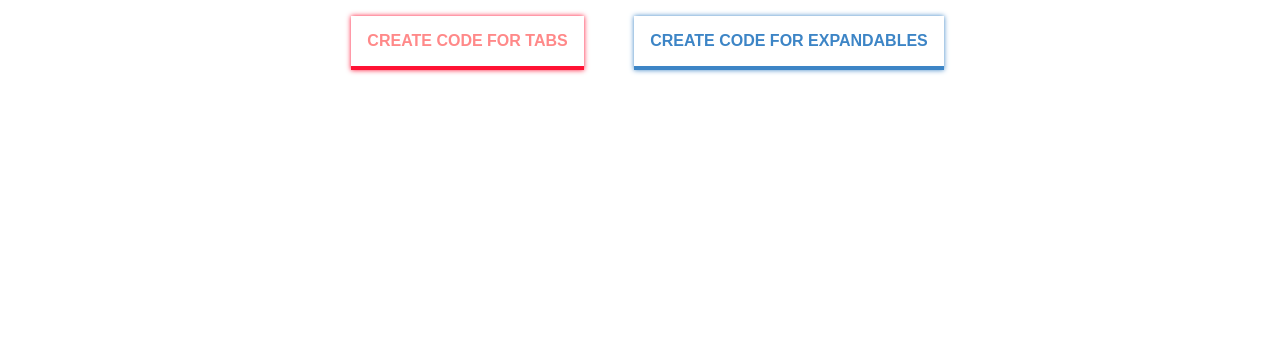
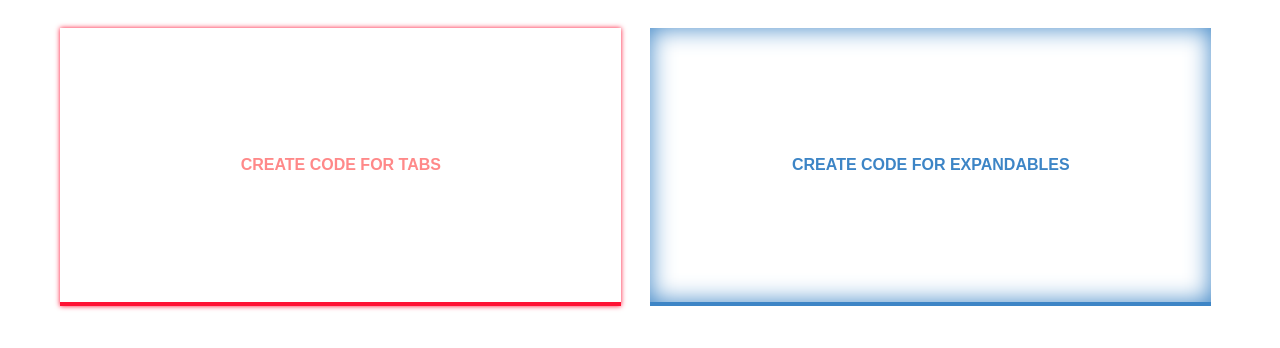
Before and after one commit to vishnuvp/codecreator, a plain HTML site: page index.html in a window 1280 px wide. Drawn offline with nearby package versions, Linux system fonts and the light colour scheme.

Commit message:
Update styles.css
Added current UI trend styling

```diff
--- a/styles.css
+++ b/styles.css
@@ -1,6 +1,6 @@
 * {
 font-family: 'Arial';
-transition: all 200ms ease-in;
+
 }
 .box {
 margin: 5%;
@@ -8,7 +8,7 @@ padding:1em;
 box-shadow: 0 0 5px #DBDBDB;
 }
 .inc-border:hover{
-border-top-width: 1.5em;
+border-top-color: #FF1234;
 }
 textarea {
 width: 100%;
@@ -16,6 +16,10 @@ height: 120px;
 border: 0.1em dotted #AF3412;
 border-top: none;
 
+}
+
+.tailcode {
+height: 30px;
 }
 label {
 margin: 0.5em;
@@ -56,33 +60,39 @@ input[type="button"] {
     box-shadow: 0 0 10px #DBDBDB;
 }
 /*Tabs*/
-#tab-ul li {
-  box-shadow: 0 0 5px #3D85C6;
+#tab-ul.collapsed li{
+box-shadow: box-shadow: 0 0 5px #3D85C6 outset;
+width: auto;
+padding:0;
+}
+#tab-ul li{
+  box-shadow: 0 0 25px #3D85C6 inset;
   color: #3D85C6;
   cursor: pointer;
   display: inline-block;
   font-weight: bold;
-  margin-right: 5%;
-  padding: 1em;
+  margin-right: 0%;
+  padding: 8em 3em;
   text-transform: uppercase;
-  transition: all 200ms ease-in;
+  transition: all 400ms ease-in;
    border-bottom: 0.3em solid #3D85C6;
+   width: 38%;
+   margin:1%;
+   text-align: center;
 }
-ul#tab-ul {
-  margin-left: 24%;
-}
+
 #tab-ul li.active {
   box-shadow: 0 0 5px #FF1234;
   color: #FF8989;
    border-bottom: 0.3em solid #FF1234;
 }
 #tab-ul li.active:hover {
-  box-shadow: 0 0 10px #FF1234;
+  box-shadow: 0 0 10px #FF1234 inset;
 
 }
-#tab-ul li.normal:hover {
+#tab-ul li.normal:hover, #tab-ul li.first:hover {
 border-bottom-width:0;
-  box-shadow: 0 0 5px #FF8901;
+  box-shadow: 0 0 5px #FF8901 inset;
   color: #FF8901;
    border-bottom: 0.3em solid #FF8901;
 }
```
